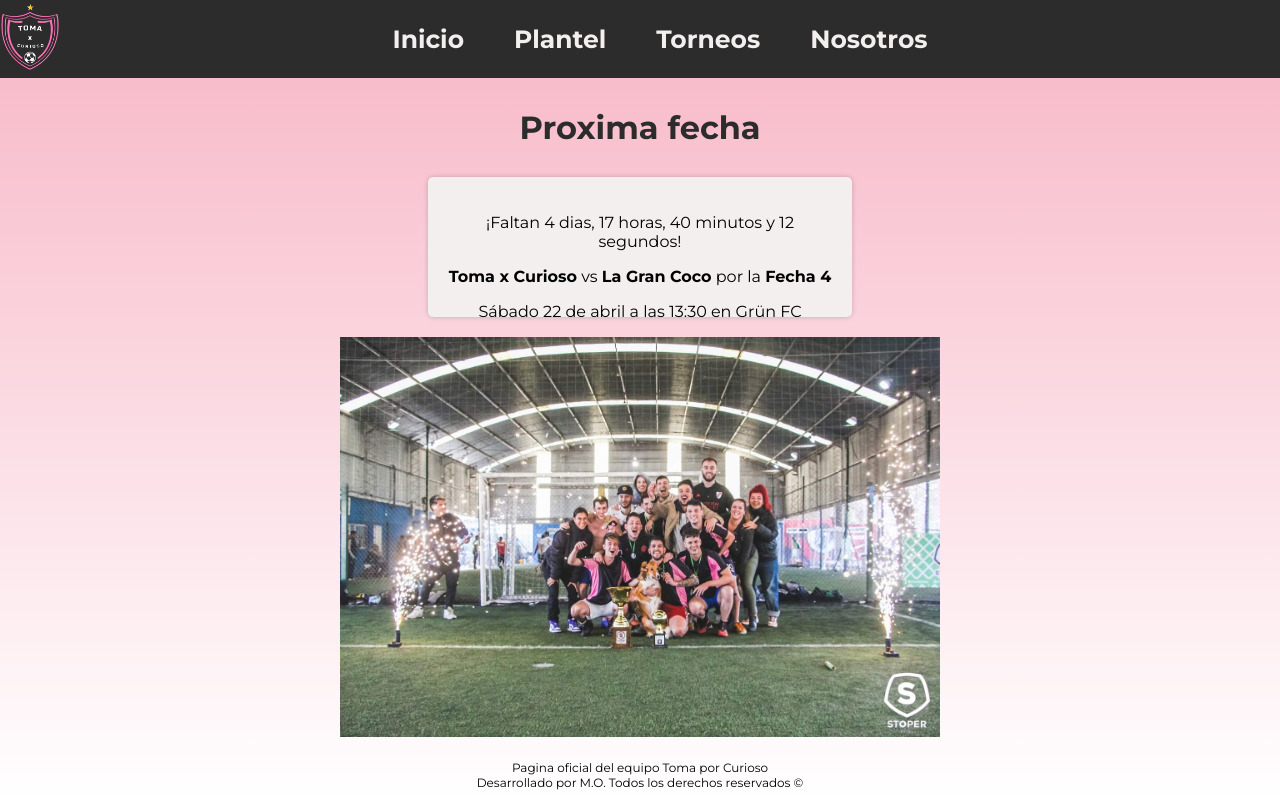
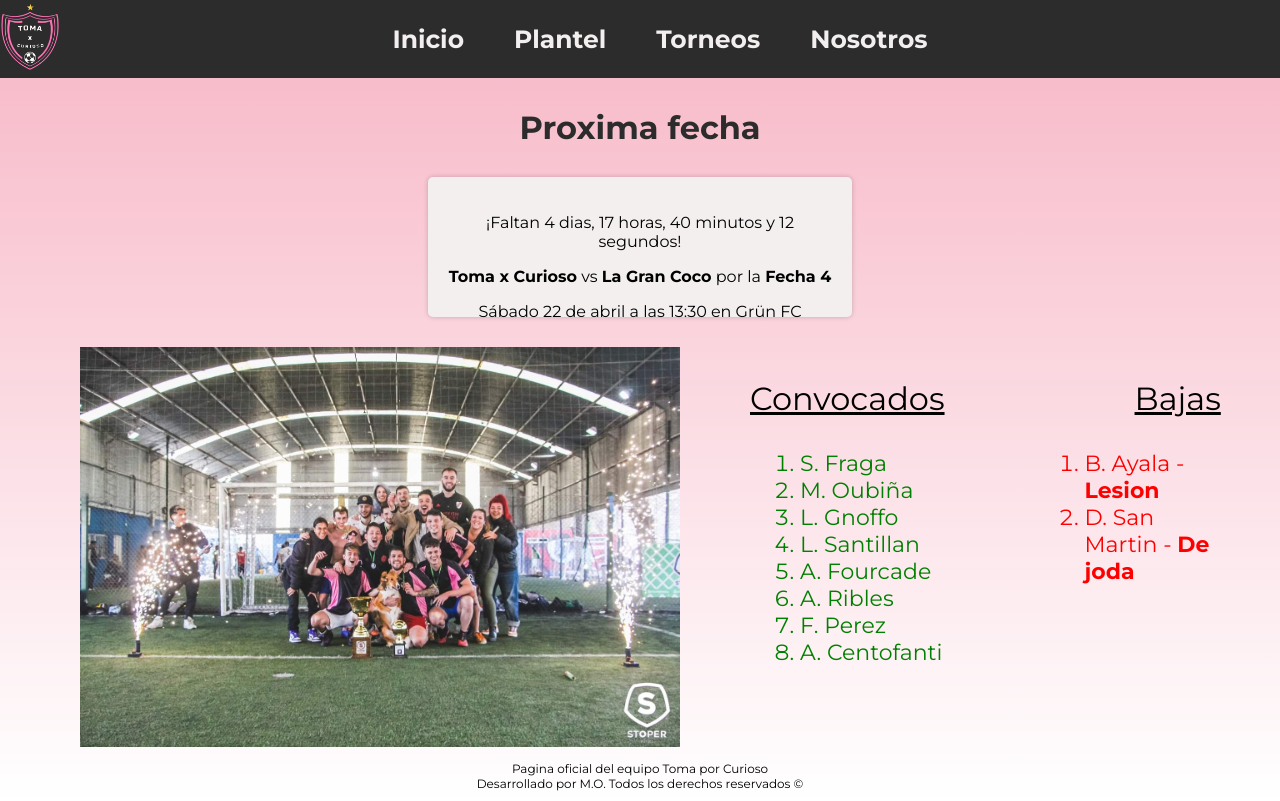
Before and after one commit to mauriciooubina/txc-web, a React (Create React App) app: page / in a window 1280 px wide. Built offline with nearby package versions, Linux system fonts and the light colour scheme.

Commit message:
agrego listado de convocados

```diff
--- /dev/null
+++ b/src/components/Convocados.js
@@ -0,0 +1,28 @@
+import React from 'react'
+import convocados from '../data/convocados.json'
+
+
+export const Convocados = () => {
+  return (
+    <div className='convocados-container'>
+        <div className='convocados'>
+            <ul className='lista-convocados'>
+                <p>Convocados</p>
+                {convocados.convocados.map((valor) =>
+                    <li key={valor.jugador}>{valor.jugador}</li>
+                )}
+            </ul>
+        </div>
+        <div className='bajas'>
+            <ul className='lista-bajas'>
+                <p>Bajas</p>
+                {convocados.bajas.map((valor) =>
+                    <li key={valor.jugador}>{valor.jugador} - <b>{valor.motivo}</b></li>
+                )}
+            </ul>
+        </div>
+    </div>
+  )
+}
+
+export default Convocados;
--- /dev/null
+++ b/src/components/Countdown.js
@@ -0,0 +1,53 @@
+import React, { useState } from "react";
+import fechas from "../data/fechas.json";
+
+var nroFecha = 4;
+
+export const Countdown = () => {
+  const [dias, setDias] = useState(0);
+  const [horas, setHoras] = useState(0);
+  const [minutos, setMinutos] = useState(0);
+  const [segundos, setSegundos] = useState(0);
+  const fechaActual = fechas.find((f) => f.fecha === nroFecha);
+  const prox = new Date(fechaActual.dia);
+  const proxDia = prox.getDate();
+  const proxMes = prox.toLocaleString("es-ES", { month: "long" });
+  const proxHora = prox.getHours() + ":" + prox.getMinutes();
+
+  setInterval(() => {
+    const fechaHoy = new Date();
+    const proxFecha = new Date(fechaActual.dia);
+    if (fechaHoy > proxFecha) nroFecha += 1;
+    const falta = proxFecha - fechaHoy;
+    const dias = Math.floor(falta / (1000 * 60 * 60 * 24));
+    const horas = Math.floor(
+      (falta % (1000 * 60 * 60 * 24)) / (1000 * 60 * 60)
+    );
+    const minutos = Math.floor((falta % (1000 * 60 * 60)) / (1000 * 60));
+    const segundos = Math.floor((falta % (1000 * 60)) / 1000);
+    setDias(dias);
+    setHoras(horas);
+    setMinutos(minutos);
+    setSegundos(segundos);
+  }, 1000);
+
+  return (
+    <div className="countdown">
+      <div className="prox-fecha-contenedor">
+        <p id="prox-fecha">
+          ¡Faltan {dias} dias, {horas} horas, {minutos} minutos y {segundos} segundos!
+        </p>
+      </div>
+      <div className="countdown-contenedor" id="countdown">
+        <p id="fecha">
+          <b>Toma x Curioso</b> vs <b>{fechaActual.rival}</b> por la <b>Fecha {fechaActual.fecha}</b>
+        </p>
+        <p>
+          Sábado {proxDia} de {proxMes} a las {proxHora} en Grün FC
+        </p>
+      </div>
+    </div>
+  );
+};
+
+export default Countdown;
--- a/src/components/Inicio.js
+++ b/src/components/Inicio.js
@@ -1,54 +1,20 @@
-import React, { useState } from "react";
+import React from "react";
 import "../styles/Inicio.css";
 import fotoEquipo from "../img/equipo-completo-lejos.jpeg";
-import fechas from '../data/fechas.json';
-
-var nroFecha = 4;
+import Convocados from "../components/Convocados";
+import Countdown from "./Countdown";
 
 export const Inicio = () => {
-  const [dias, setDias] = useState(0);
-  const [horas, setHoras] = useState(0);
-  const [minutos, setMinutos] = useState(0);
-  const [segundos, setSegundos] = useState(0);
-  const fechaActual = fechas.find( f => f.fecha === nroFecha);
-  const prox = new Date(fechaActual.dia);
-  const proxDia = prox.getDate();
-  const proxMes = prox.toLocaleString("es-ES", { month: "long" });
-  const proxHora = (prox.getHours() + ":" + prox.getMinutes());
-
-  setInterval(() => {
-    const fechaHoy = new Date();
-    const proxFecha = new Date(fechaActual.dia);
-    if(fechaHoy > proxFecha) nroFecha += 1;
-    const falta = proxFecha - fechaHoy;
-    const dias = Math.floor(falta / (1000 * 60 * 60 * 24));
-    const horas = Math.floor((falta % (1000 * 60 * 60 * 24)) / (1000 * 60 * 60));
-    const minutos = Math.floor((falta % (1000 * 60 * 60)) / (1000 * 60));
-    const segundos = Math.floor((falta % (1000 * 60)) / 1000);
-    setDias(dias);
-    setHoras(horas);
-    setMinutos(minutos);
-    setSegundos(segundos);
-  }, 1000);
-
   return (
     <div className="contenedor">
       <h1>Proxima fecha</h1>
-      <div className="countdown">
-        <div className="prox-fecha-contenedor">
-          <p id="prox-fecha">
-            ¡Faltan {dias} dias, {horas} horas, {minutos} minutos y {segundos} segundos!
-          </p>
+
+      <Countdown/>
+      <div className="contenido">
+        <div className="foto-equipo">
+          <img className="foto-equipo" src={fotoEquipo} alt="foto-equipo"></img>
         </div>
-        <div className="countdown-contenedor" id="countdown">
-          <p id="fecha">
-            <b>Toma x Curioso</b> vs <b>{fechaActual.rival}</b> por la <b>Fecha {fechaActual.fecha}</b>
-          </p>
-          <p>Sábado {proxDia} de {proxMes} a las {proxHora} en Grün FC</p>
-        </div>
-      </div>
-      <div className="foto-equipo">
-        <img className="foto-equipo" src={fotoEquipo} alt="foto-equipo"></img>
+        <Convocados/>
       </div>
     </div>
   );
--- a/src/components/Torneos.js
+++ b/src/components/Torneos.js
@@ -28,7 +28,7 @@ export const Torneos = () => {
             <button className='estadisticas' onClick={() => handleMenuClick('estadisticas')} >Estadisticas</button>
           </nav>
         </div>
-        <div className='contenido'>
+        <div className='contenido-torneos'>
           <h2>Torneo la Redonda, Grün FC</h2>
           {fixture && <Fixture/>}
           {tabla && <Tabla/>}
--- /dev/null
+++ b/src/data/convocados.json
@@ -0,0 +1,16 @@
+{
+    "convocados":[
+        {"jugador": "S. Fraga"},
+        {"jugador": "M. Oubiña"},
+        {"jugador": "L. Gnoffo"},
+        {"jugador": "L. Santillan"},
+        {"jugador": "A. Fourcade"},
+        {"jugador": "A. Ribles"},
+        {"jugador": "F. Perez"},
+        {"jugador": "A. Centofanti"}
+    ],
+    "bajas": [
+        {"jugador": "B. Ayala", "motivo": "Lesion"},
+        {"jugador": "D. San Martin", "motivo": "De joda"}
+    ]
+}
--- a/src/styles/Inicio.css
+++ b/src/styles/Inicio.css
@@ -1,21 +1,14 @@
-
-.foto-equipo img {
-    width: 600px;
-}
-.foto-equipo {
-    justify-content: center;
-    text-align: center;
-}
-.contenedor h1{
+.contenedor h1 {
     display: flex;
     flex-direction: column;
     align-items: center;
     text-align: center;
     margin: 30px;
     color: #2C2C2C;
- }
+}
+
 .countdown {
-    padding:20px;
+    padding: 20px;
     background-color: #F3EFEF;
     border-radius: 5px;
     box-shadow: 0px 0px 5px rgba(0, 0, 0, 0.2);
@@ -27,3 +20,57 @@
     margin-bottom: 20px;
     font-family: 'Montserrat', sans-serif;
 }
+
+.contenido {
+    display: flex;
+    flex-direction: row;
+    align-items: flex-start;
+    margin-top: 30px;
+    width: 100%;
+}
+
+.foto-equipo {
+    justify-content: center;
+    text-align: center;
+    margin-left: 40px;
+}
+
+.foto-equipo img {
+    width: 600px;
+}
+
+.convocados-container {
+    display: flex;
+    align-items: flex-start;
+    margin-left: 30px;
+}
+
+.convocados {
+    flex-grow: 1;
+}
+
+.convocados-container ul {
+    list-style: decimal;
+    font-size: 32px;
+    margin-right: 50px;
+}
+
+.convocados-container p {
+    text-decoration: underline;
+}
+
+.convocados-container li {
+    font-size: 22px;
+    margin-left: 50px;
+}
+
+.lista-convocados li {
+    color: green;
+}
+
+.lista-bajas li {
+    color: red;
+}
+.lista-bajas p{
+    margin-left: 100px;
+}
--- a/src/styles/Torneos.css
+++ b/src/styles/Torneos.css
@@ -58,9 +58,9 @@ tr.Toma.por.Curioso{
 .menu-torneos button:hover {
     background-color: #e6e6e6;
 }
-.contenido {
+.contenido-torneos {
     margin-left: 120px;
 }
-.contenido h2{
+.contenido-torneos h2{
     margin-left: 300px;
 }
```
